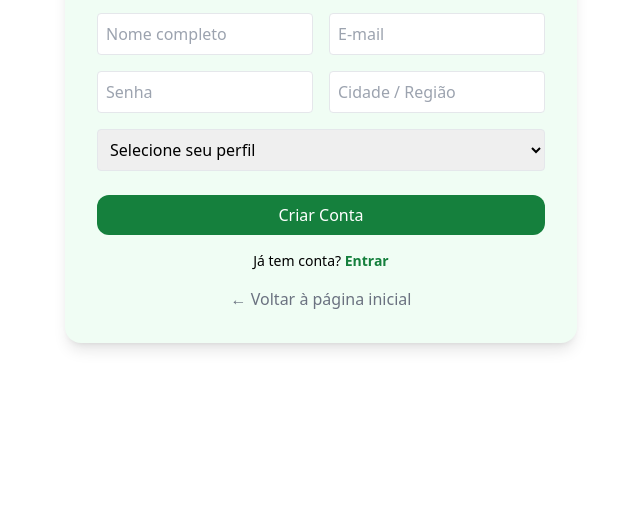
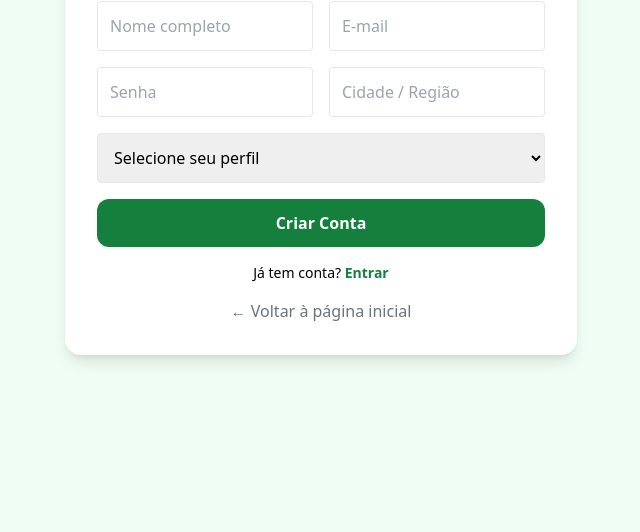
Before and after one commit to AgroConnect-IBMR/AgroConnect, a plain HTML site: page App/cadastro.html in a window 1280 px wide. Shown: the part 268-800 px from the top of the page, without its empty margins (319-959 px from the left). Drawn offline with nearby package versions, Linux system fonts and the light colour scheme.

Commit message:
Update cadastro.html

```diff
--- a/App/cadastro.html
+++ b/App/cadastro.html
@@ -8,32 +8,42 @@
   <script src="https://cdn.tailwindcss.com"></script>
 </head>
 
-<body class="bg-white flex flex-col items-center justify-center min-h-screen">
-  <div class="bg-green-50 p-8 rounded-2xl shadow-lg w-full max-w-lg text-center">
+<body class="bg-green-50 flex flex-col items-center justify-center min-h-screen">
+
+  <div class="bg-white p-8 rounded-2xl shadow-lg w-full max-w-lg text-center">
     <h1 class="text-3xl font-bold text-green-700 mb-6">📝 Cadastro</h1>
-    <form>
-      <div class="grid md:grid-cols-2 gap-4 mb-4">
-        <input type="text" placeholder="Nome completo" class="border p-2 rounded" />
-        <input type="email" placeholder="E-mail" class="border p-2 rounded" />
-        <input type="password" placeholder="Senha" class="border p-2 rounded" />
-        <input type="text" placeholder="Cidade / Região" class="border p-2 rounded" />
+
+    <form class="space-y-4">
+
+      <div class="grid md:grid-cols-2 gap-4">
+        <input type="text" placeholder="Nome completo" class="border p-3 rounded w-full" required />
+        <input type="email" placeholder="E-mail" class="border p-3 rounded w-full" required />
+        <input type="password" placeholder="Senha" class="border p-3 rounded w-full" required />
+        <input type="text" placeholder="Cidade / Região" class="border p-3 rounded w-full" required />
       </div>
-      <select class="border p-2 rounded w-full mb-6">
+
+      <select class="border p-3 rounded w-full" required>
         <option value="">Selecione seu perfil</option>
         <option value="produtor">Sou Produtor</option>
         <option value="consumidor">Sou Consumidor</option>
         <option value="ong">Sou ONG</option>
       </select>
-      <button class="bg-green-700 text-white px-6 py-2 rounded-xl w-full hover:bg-green-800">
+
+      <button class="bg-green-700 text-white w-full py-3 rounded-xl font-bold hover:bg-green-800">
         Criar Conta
       </button>
     </form>
+
     <p class="mt-4 text-sm">
       Já tem conta?
       <a href="login.html" class="text-green-700 font-semibold">Entrar</a>
     </p>
-    <a href="index.html" class="block mt-4 text-gray-500 hover:text-green-700">← Voltar à página inicial</a>
+
+    <a href="index.html" class="block mt-4 text-gray-500 hover:text-green-700">
+      ← Voltar à página inicial
+    </a>
   </div>
+
 </body>
 
 </html>
```
